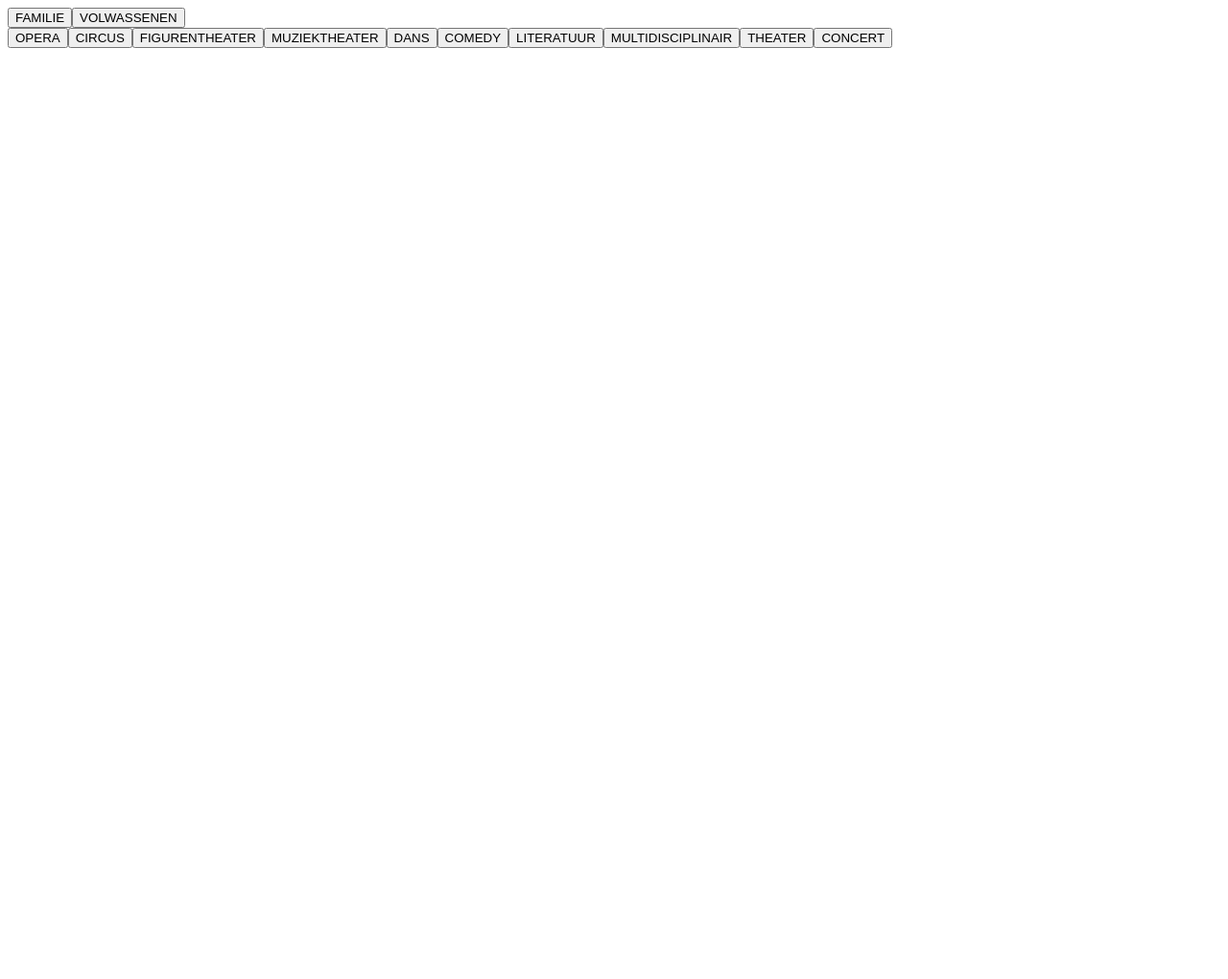
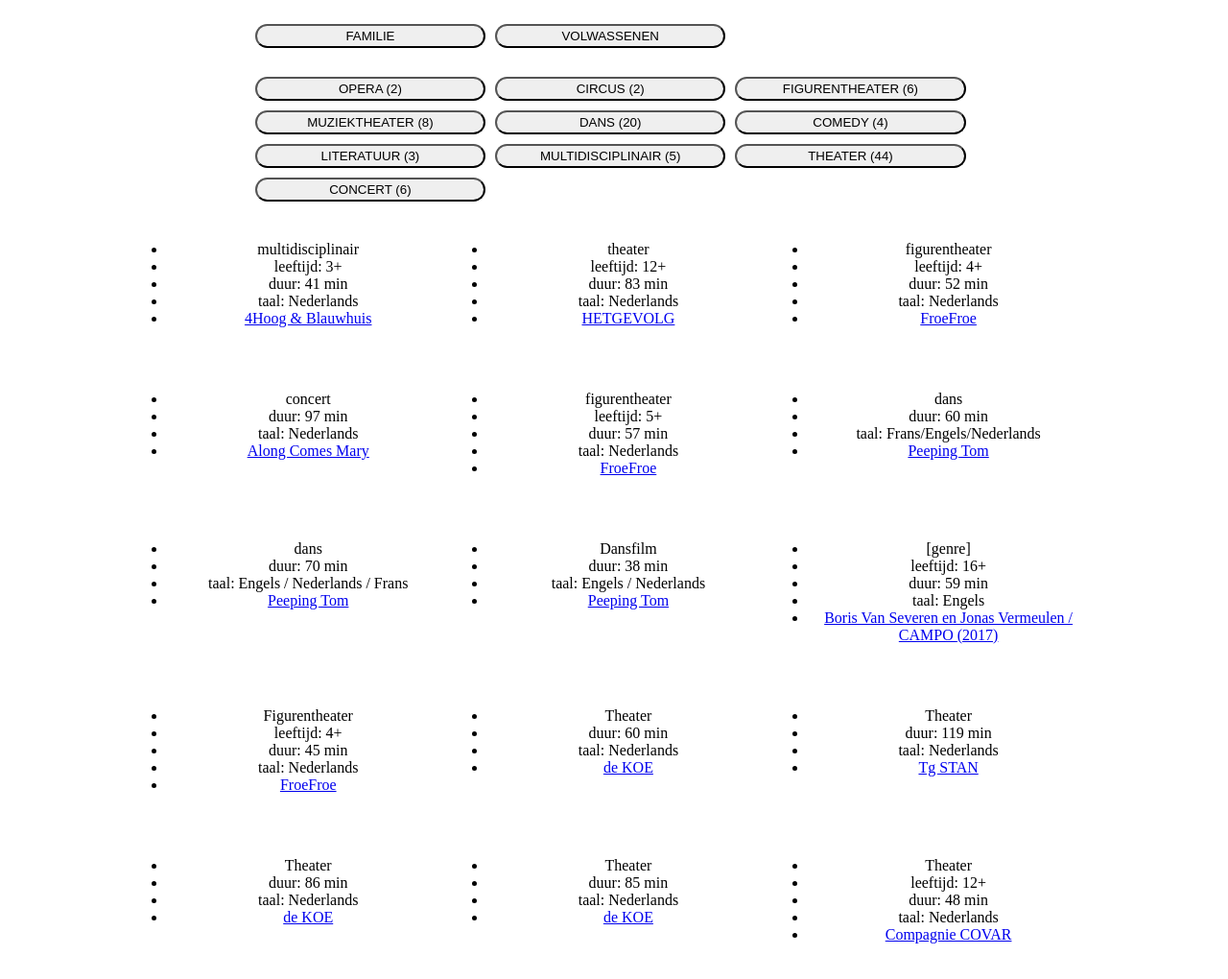
Before and after one commit to julesdocx/dev4_werkstuk_julesdocx, a plain HTML site: page index.html in a window 1280 px wide. Shown: the top 1020 px of the page at 96% size. Before the commit the page ends 800 px from the top, so only its background shows below. Drawn offline with Linux system fonts and the light colour scheme.

Commit message:
card display

```diff
--- a/index.html
+++ b/index.html
@@ -7,8 +7,9 @@
     <link rel="stylesheet" href="style.css">
 </head>
 <body>
-        <div id="doelgroepen"  class="container-filter" ></div>
-        <div id="genres" class="container-filter"></div>
+        <div id="doelgroepen"  class="container container-filter"></div>
+        <div id="genres" class="container container-filter"></div>
+        <div id="container-cards" class="container"></div>
 </body>
     <script src="index.js"></script>
 </html>
--- a/index.js
+++ b/index.js
@@ -6,7 +6,8 @@
 		console.log(`Got the response, there are ${json.items.length} entries`)
 		data = json.items
 		const filters = getAllFilters()
-		displayFilters( filters);
+		updateCards(data)
+		displayFilters(filters);
 	});
 }
 
@@ -15,10 +16,10 @@
 		document.getElementById('doelgroepen').insertAdjacentHTML("afterbegin", `<button class="button-filter doelgroep" id="${doelgroep}">${doelgroep.toUpperCase()}</button>`)
 	}
 	for (genre of filters.genre) {
-		console.log(data.length)
 		document.getElementById('genres').insertAdjacentHTML("afterbegin", `<button class="button-filter genre" id="${genre}">${genre.toUpperCase()}</button>`)
 	}
 	addBtnListeners()
+	filterEvent()
 }
 
 const addBtnListeners = () => {
@@ -36,6 +37,13 @@
 	}
 }
 
+const updateGenreButtons = (arr) => {
+	const filters = getAllFilters()
+	for (genre of filters.genre) {
+		document.getElementById(genre).innerHTML =  `${genre.toUpperCase()} (${countGenre(arr, genre)})`
+	}
+}
+
 // GET ALL FILTERS
 const getAllFilters = () => {
 	const doelgroepSet = data.reduce((acc, value) => {
@@ -50,8 +58,16 @@
 	}
 } // {}
 
+const updateCards = (arr) => {
+	document.getElementById('container-cards').innerHTML =""
+	for(card of arr){
+		document.getElementById('container-cards').insertAdjacentHTML('afterbegin',`<div class="card-entries">${card['key-takeaways']}</div>`)
+	}
+}
+
 const filterEvent = () => {
 	const filteredData = filterData(checkFilters())
+	updateCards(filteredData)
 } //
 
 const filterDoelgroep = (filterItem, arr) => {
@@ -80,9 +96,8 @@
 
 const filterData = (obj) => {
 	const filteredByDoelgroep = data.filter(x => filterDoelgroep(x, obj.doelgroep))
-	let genreButtons =  [...getGenreButtons()]
-
-	const filteredData = filteredByDoelgroep.filter(x => filterGenre(x, obj.genre))
+	updateGenreButtons(filteredByDoelgroep);
+	return filteredByDoelgroep.filter(x => filterGenre(x, obj.genre))
 }
 
 const checkFilters = () => {
--- a/style.css
+++ b/style.css
@@ -3,6 +3,14 @@
     grid-template-columns: 33% 33% 33%;
     margin: 0px 10% 0px 10%;
     text-align: center;
+}
+.container-filter{
+    margin: 20px 20% 20px 20%;
+}
+.container-filter .button-filter{
+    margin:5px;
+    border-radius: 30px;
+    padding: 3px 0px 3px 0px;
 }
 .checked{
     background-color: green;
```
